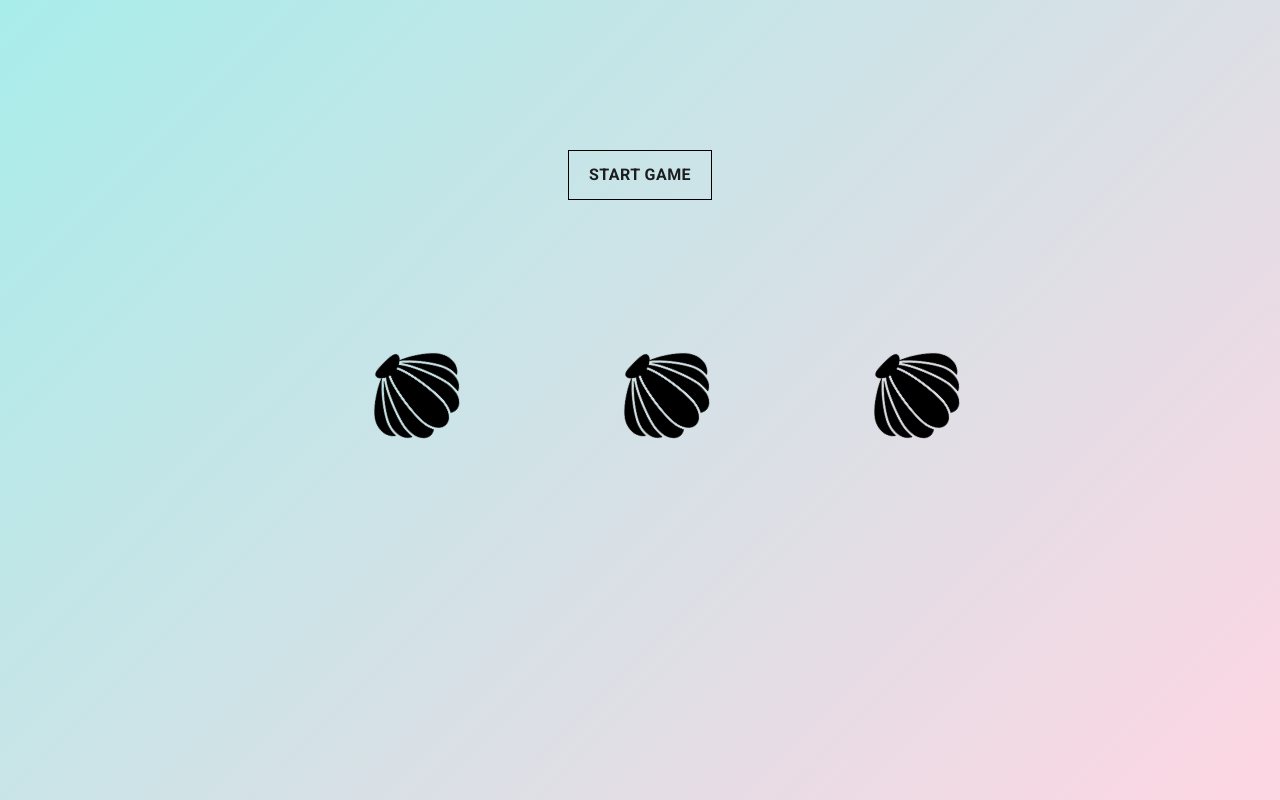
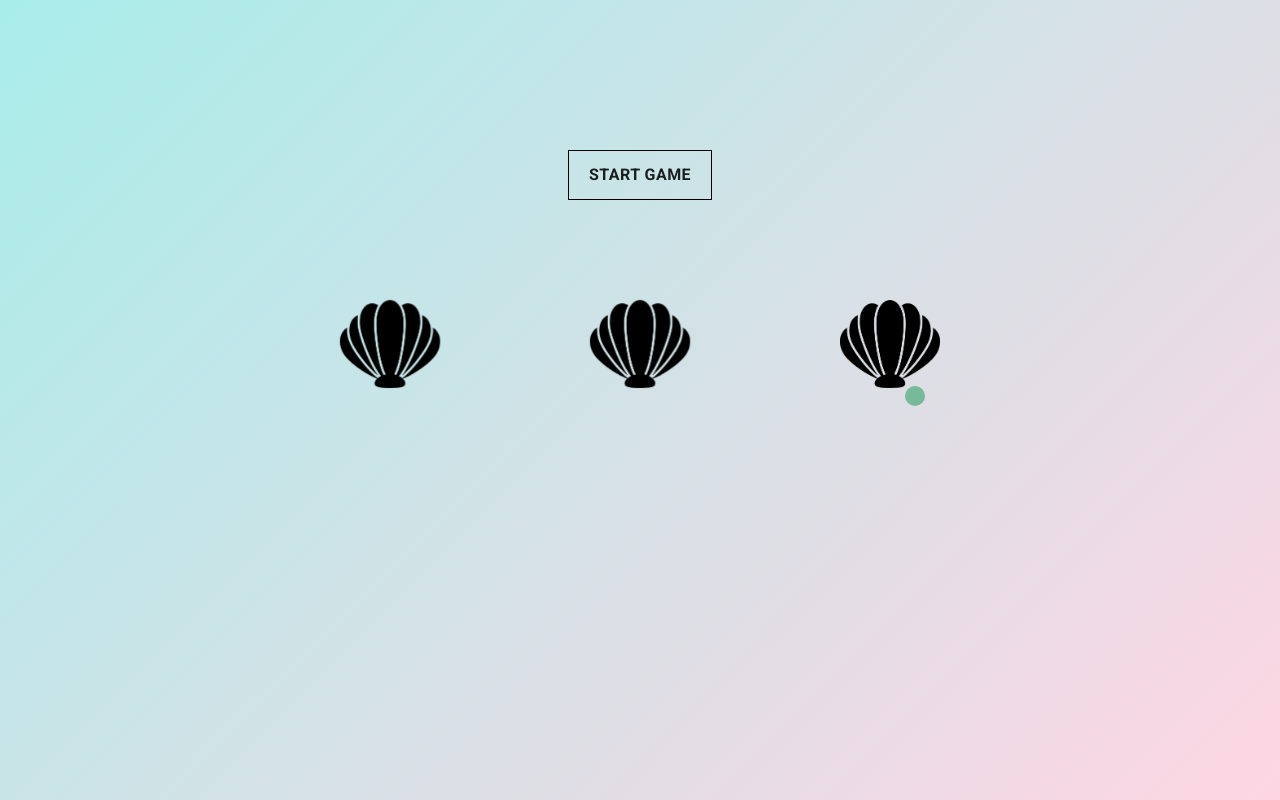
Before and after one commit to CorinaAio/shell-game, a React (Create React App) app: page / in a window 1280 px wide. Built offline with nearby package versions, Linux system fonts and the light colour scheme.

Commit message:
added random pea position generation and ui improvements

```diff
--- a/src/components/Shell/Shell.js
+++ b/src/components/Shell/Shell.js
@@ -21,7 +21,7 @@ function Shell(props) {
     return (
     <Box className={getClasses()} onClick={uncoverShell}>
         <img src={shellPic} className="shell_image" alt="shell"/>
-        {props.hasPea && shellUncovered && <div className="pea"></div>}
+        {props.hasPea && <div className="pea"></div>}
     </Box>
     );
 }
--- a/src/components/Shell/style.css
+++ b/src/components/Shell/style.css
@@ -8,7 +8,8 @@
 }
 .shell_image {
     width: 100px;
-    transform: rotate(135DEG);
+    /* transform: rotate(135DEG); */
+    z-index: 2;
 }
 .shell--uncovered .shell_image {
     transform: translate(-50px, -50px) rotate(135DEG)
@@ -21,4 +22,6 @@
     position: absolute;
     top: calc(50% - 10px);
     left: calc(50% - 10px);
+    z-index: -1;
+    /* transform: translateY(100px); */
 }
--- a/src/components/ShellGame/ShellGame.js
+++ b/src/components/ShellGame/ShellGame.js
@@ -12,18 +12,21 @@ function ShellGame(props) {
         ShellComp: (props) => <Shell {...props}/>,
         name: "shell0"
     }, {
-        ShellComp: (props) => <Shell hasPea={true} {...props}/>,
+        ShellComp: (props) => <Shell {...props}/>,
         name: "shell1"
     }, {
         ShellComp: (props) => <Shell {...props}/>,
         name: "shell2"
     }];
+    const peaPosition = Math.floor(Math.random() * 3);
+    initialState[peaPosition]["hasPea"]  = true;
 
     const [shells, setShells] = useState(initialState);
     const [gameStarted, setGameStarted] = useState(false);
     const [gameEnded, setGameEnded] = useState(false);
     const [isGameWon, setIsGameWon] = useState(false);
     const [isShuffling, setIsShuffling] = useState(false);
+
 
     const shuffleShells = () => {
         let turns = 0;
@@ -61,6 +64,7 @@ function ShellGame(props) {
             case (gameEnded && isGameWon):  return "You won :)";
             case (gameEnded && !isGameWon): return "You lost :(";
             case (gameStarted && !isShuffling):  return "Guess where the pea is";
+            default: return "";
         }
     }
 
@@ -82,15 +86,15 @@ function ShellGame(props) {
 
 
     return (
-        <div className="shell-game" >
+        <div className={`shell-game ${gameStarted ? 'started' : ''}`} >
             {transitions.map(({ item, props: { x,  ...rest }, key }, index) => {
-            const  { ShellComp } = item
+            const  { ShellComp, hasPea = false } = item
             return (
               <animated.div
                 key={key}
                 class="shell-wrapper"
                 style={{ transform: x.interpolate(x => `translate3d(${x}px,0,0)`) }}>
-                    <ShellComp onClick={score => setGameScore(score)} preventShellUncover={ blockUserAction } />
+                    <ShellComp hasPea={hasPea} onClick={score => setGameScore(score)} preventShellUncover={ blockUserAction } />
               </animated.div>
             )})}
             <div className="game-buttons">
--- a/src/components/ShellGame/style.css
+++ b/src/components/ShellGame/style.css
@@ -26,3 +26,11 @@
     border: 1px solid black;
     padding: 10px 20px;
   }
+
+  .shell-game .shell_image {
+    transform: rotate(0DEG) translate(-25px, -50px);
+  }
+
+  .shell-game.started .shell_image {
+    transform: translate(0, 5px) rotate(135deg);
+  }
```
